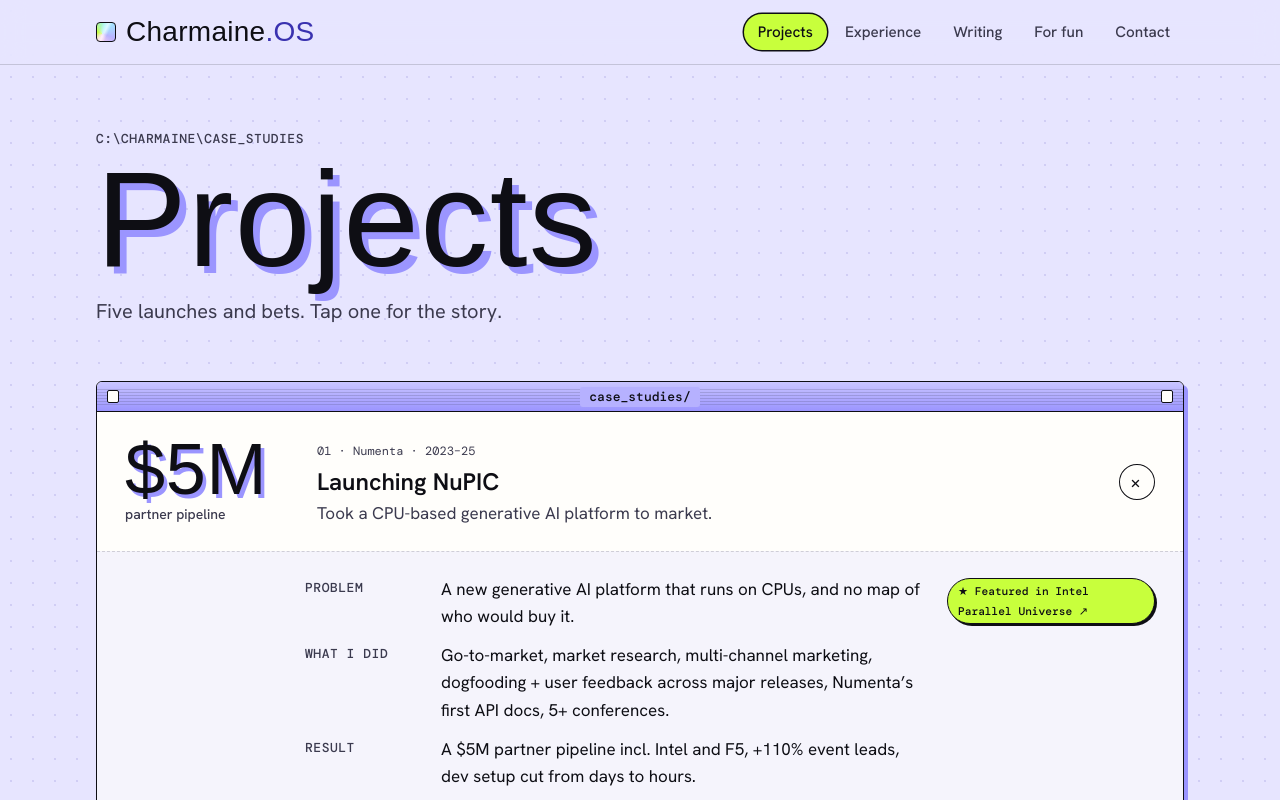
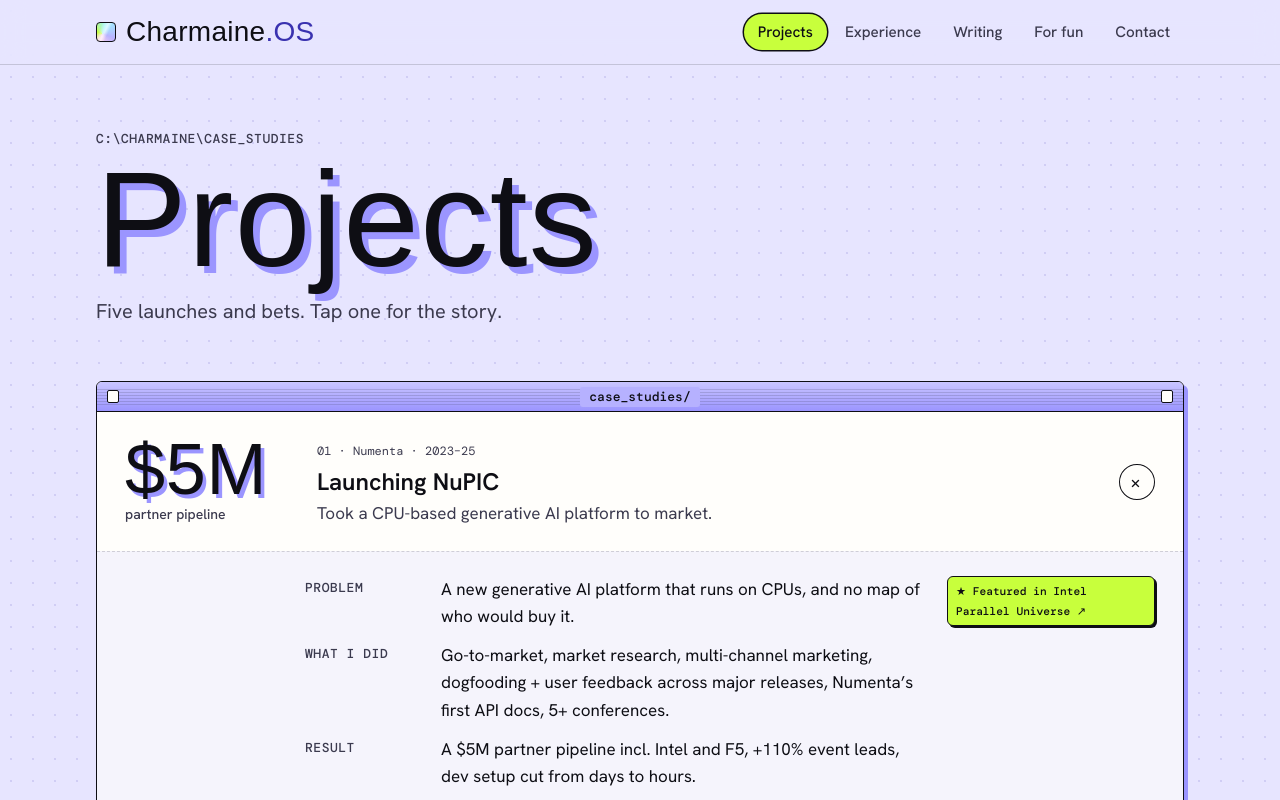
Before and after one commit to laicharmaine/personal-website, a Next.js app: page /projects in a window 1280 px wide. Both pictures are taken after a click on the heading 640 px from the left and 481 px from the top of the page. Shown: the top 800 px of the page. Built offline with nearby package versions, Linux system fonts and the light colour scheme; a web font is replaced by a local one.

Commit message:
Badge: tag shape so it wraps cleanly

```diff
--- a/components/views/ProjectsView.tsx
+++ b/components/views/ProjectsView.tsx
@@ -96,7 +96,7 @@
                               href={p.badge.href}
                               target="_blank"
                               rel="noopener noreferrer"
-                              className="inline-flex items-center gap-1.5 rounded-full border border-ink bg-lime px-2.5 py-0.5 font-mono text-[0.7rem] font-medium leading-5 text-ink shadow-[2px_2px_0_var(--ink)]"
+                              className="inline-flex items-start gap-1.5 rounded-md border border-ink bg-lime px-2 py-1 font-mono text-[0.7rem] font-medium leading-5 text-ink shadow-[2px_2px_0_var(--ink)]"
                             >
                               ★ <T path={["projects", i, "badge", "label"]} /> ↗
                             </a>
```
